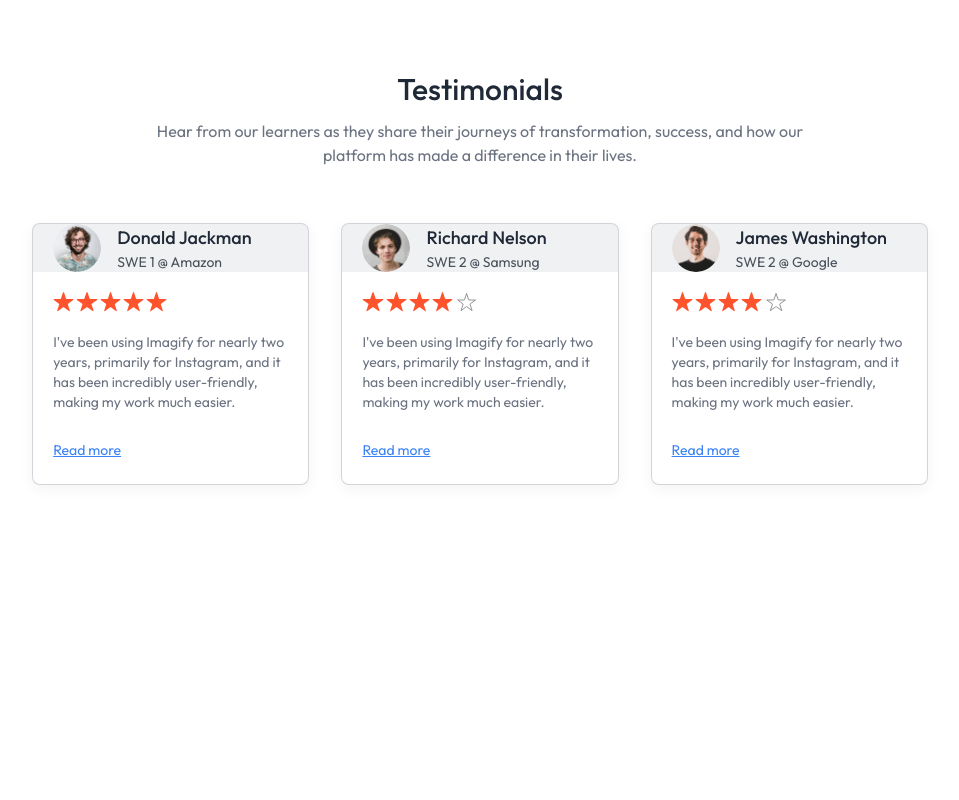
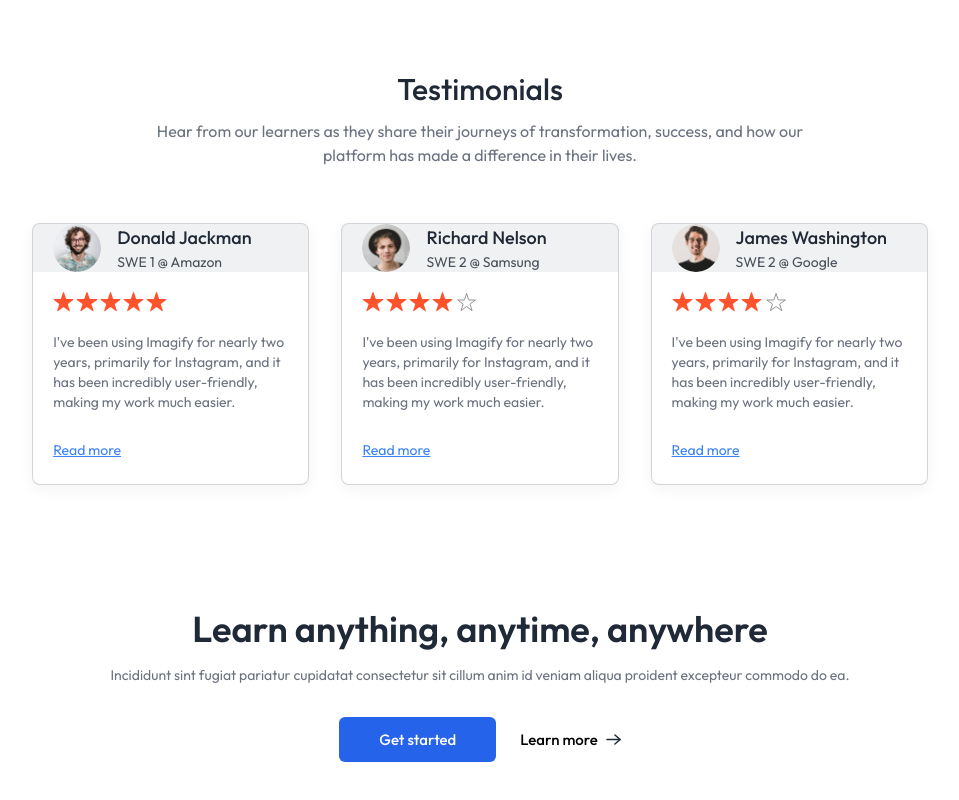
Before and after one commit to SanjayaPrasadRajapaksha/LMS, a React (Vite) app in the folder client/: page / in a window 1280 px wide. Shown: the part 1711-2511 px from the top of the page, without its empty margins (160-1119 px from the left). Before the commit the page ends 2252 px from the top, so only its background shows below. Built offline with nearby package versions, Linux system fonts and the light colour scheme; no server answers.

Commit message:
Create Call to Action section

```diff
--- a/client/src/components/student/CallToAction.jsx
+++ b/client/src/components/student/CallToAction.jsx
@@ -1,9 +1,15 @@
 import React from 'react'
+import { assets } from '../../assets/assets'
 
 const CallToAction = () => {
   return (
-    <div>
-      <h1>Call to action</h1>
+    <div className='flex flex-col items-center gap-4 pt-10 pb-24 px-8 md:px-0'>
+      <h1 className='text-xl md:text-4xl text-gray-800 font-semibold'>Learn anything, anytime, anywhere</h1>
+      <p className='text-gray-500 sm:text-sm'>Incididunt sint fugiat pariatur cupidatat consectetur sit cillum anim id veniam aliqua proident excepteur commodo do ea.</p>
+    <div className='flex items-center font-medium gap-6 mt-4'>
+       <button className='px-10 py-3 rounded-md text-white bg-blue-600'>Get started</button>
+       <button className='flex items-center gap-2'>Learn more <img src={assets.arrow_icon} alt="arrow_icon" /></button>
+    </div>
     </div>
   )
 }
--- a/client/src/pages/student/Home.jsx
+++ b/client/src/pages/student/Home.jsx
@@ -3,6 +3,7 @@
 import Companies from '../../components/student/Companies'
 import CoursesSection from '../../components/student/CoursesSection'
 import TestimonialsSection from '../../components/student/TestimonialsSection'
+import CallToAction from '../../components/student/CallToAction'
 
 const Home = () => {
   return (
@@ -11,6 +12,7 @@
       <Companies/>
       <CoursesSection/>
       <TestimonialsSection/>
+      <CallToAction/>
     </div>
   )
 }
```
